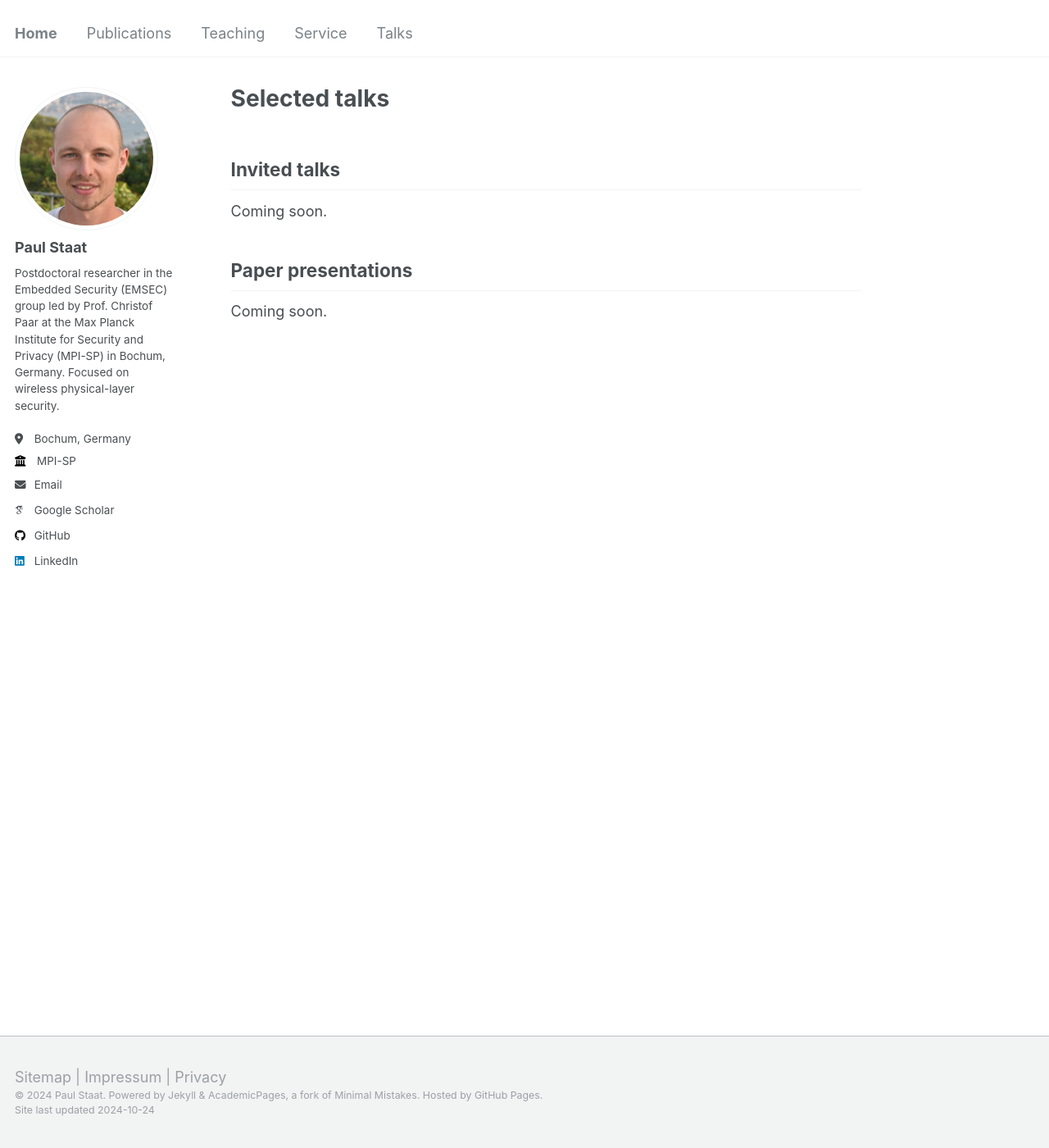
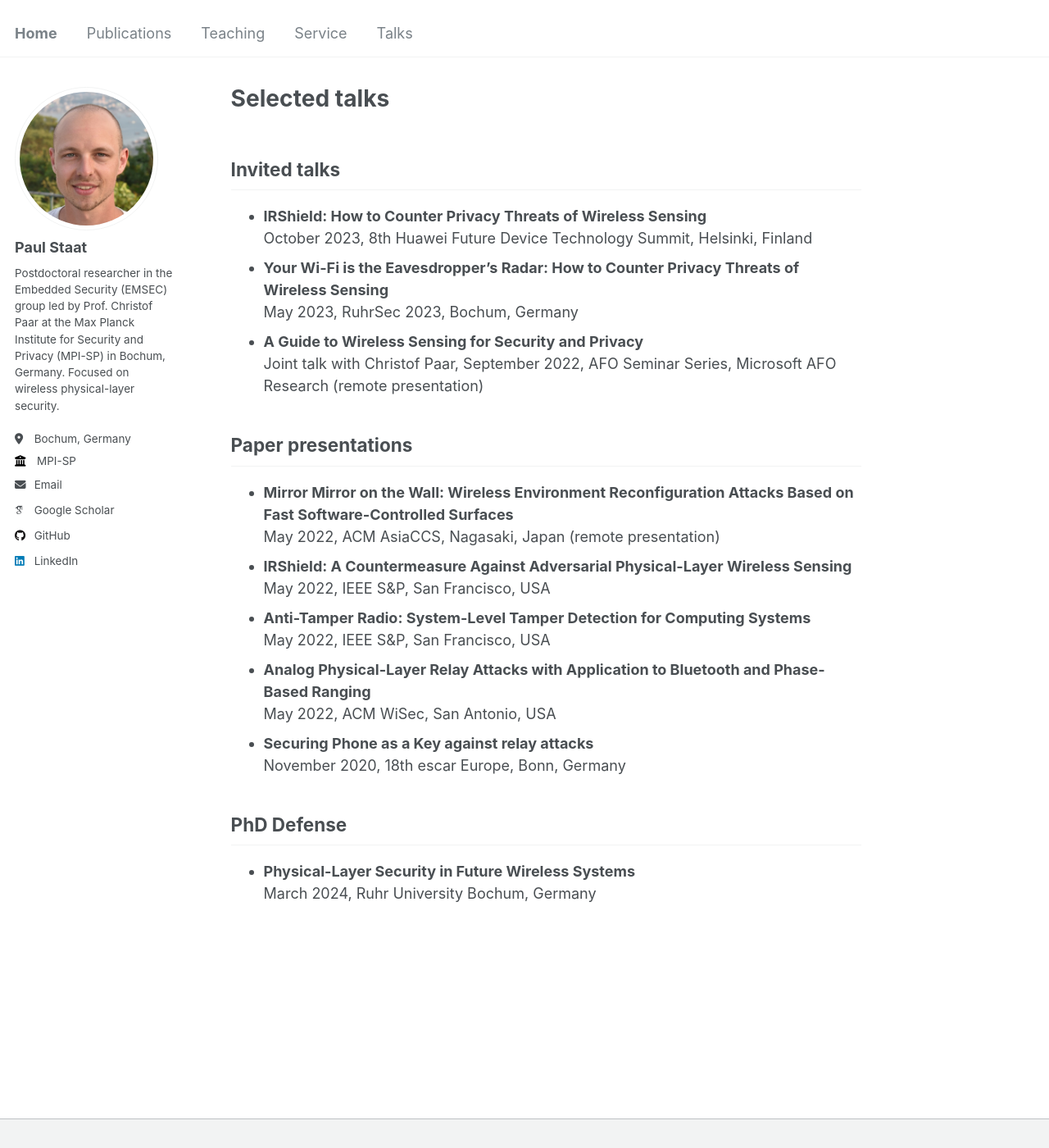
Before and after one commit to paulstaat/paulstaat.github.io, a Jekyll site: the page built from _pages/talks.md, in a window 1280 px wide and 1400 px high. Shown: the whole window at 82% size. Built offline with Jekyll 4.4.1, drawn with Linux system fonts in a browser that asks for light colours; some web fonts are replaced.

Commit message:
Added talks

```diff
--- a/_pages/talks.md
+++ b/_pages/talks.md
@@ -7,9 +7,20 @@ author_profile: true
 
 Invited talks
 ------
-Coming soon.
+* **IRShield: How to Counter Privacy Threats of Wireless Sensing**<br>October 2023, 8th Huawei Future Device Technology Summit, Helsinki, Finland
+* **Your Wi-Fi is the Eavesdropper's Radar: How to Counter Privacy Threats of Wireless Sensing**<br>May 2023, RuhrSec 2023, Bochum, Germany
+* **A Guide to Wireless Sensing for Security and Privacy**<br>Joint talk with Christof Paar, September 2022, AFO Seminar Series, Microsoft AFO Research (remote presentation)
 
 
 Paper presentations
 ------
-Coming soon.
+* **Mirror Mirror on the Wall: Wireless Environment Reconfiguration Attacks Based on Fast Software-Controlled Surfaces**<br>May 2022, ACM AsiaCCS, Nagasaki, Japan (remote presentation)
+* **IRShield: A Countermeasure Against Adversarial Physical-Layer Wireless Sensing**<br>May 2022, IEEE S&P, San Francisco, USA
+* **Anti-Tamper Radio: System-Level Tamper Detection for Computing Systems**<br>May 2022, IEEE S&P, San Francisco, USA
+* **Analog Physical-Layer Relay Attacks with Application to Bluetooth and Phase-Based Ranging**<br>May 2022, ACM WiSec, San Antonio, USA
+* **Securing Phone as a Key against relay attacks**<br>November 2020, 18th escar Europe, Bonn, Germany
+
+
+PhD Defense
+------
+* **Physical-Layer Security in Future Wireless Systems**<br>March 2024, Ruhr University Bochum, Germany
```
